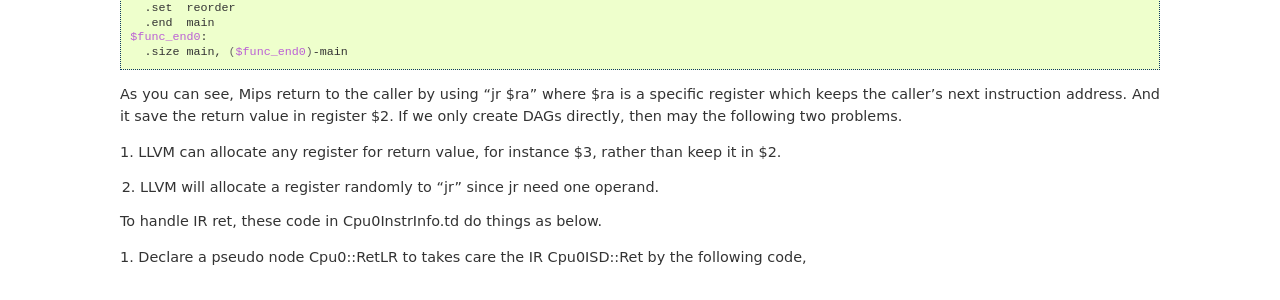
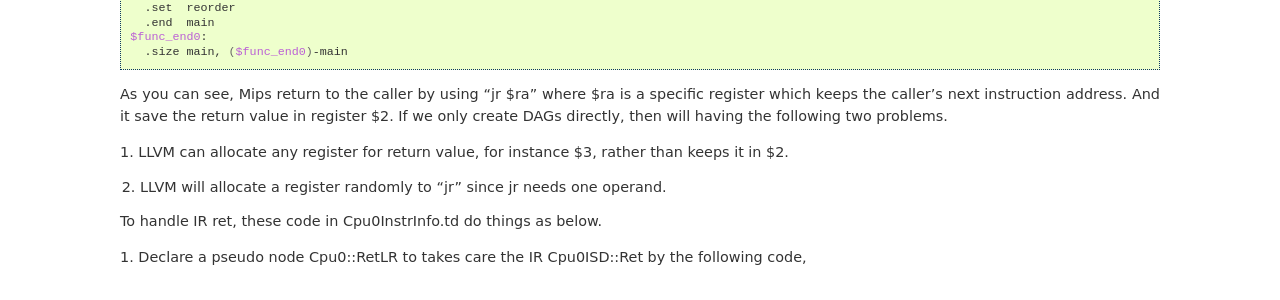
Before and after one commit to Jonathan2251/lbd, a Sphinx documentation site: the page built from source/backendstructure.rst, in a window 1280 px wide and 900 px high, scrolled down 28151 px. Shown: the part 174-474 px from the top of the window. Built offline with Sphinx 7.4.7, drawn with Linux system fonts in a browser that asks for light colours; formulas are drawn with MathJax 3; pages that are not in the unit, such as notebooks, are missing from menus.

```diff
--- a/source/backendstructure.rst
+++ b/source/backendstructure.rst
@@ -1217,12 +1217,12 @@
 As you can see, Mips return to the caller by using "jr $ra" where
 \$ra is a specific register which keeps the caller's next instruction address.
 And it save the return value in register \$2.
-If we only create DAGs directly, then may the following two problems.
+If we only create DAGs directly, then will having the following two problems.
 
 1. LLVM can allocate any register for return value, for instance \$3, rather
-than keep it in \$2.
-
-2. LLVM will allocate a register randomly to "jr" since jr need one operand.
+than keeps it in \$2.
+
+2. LLVM will allocate a register randomly to "jr" since jr needs one operand.
 
 To handle IR ret, these code in Cpu0InstrInfo.td do things as below.
 
```
